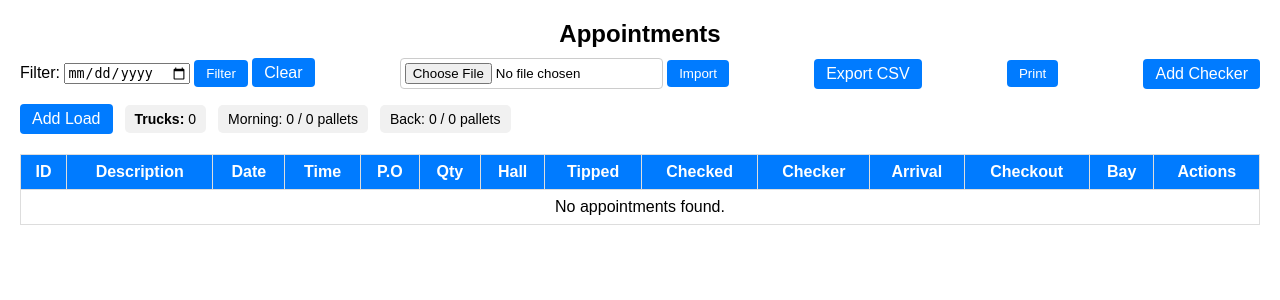
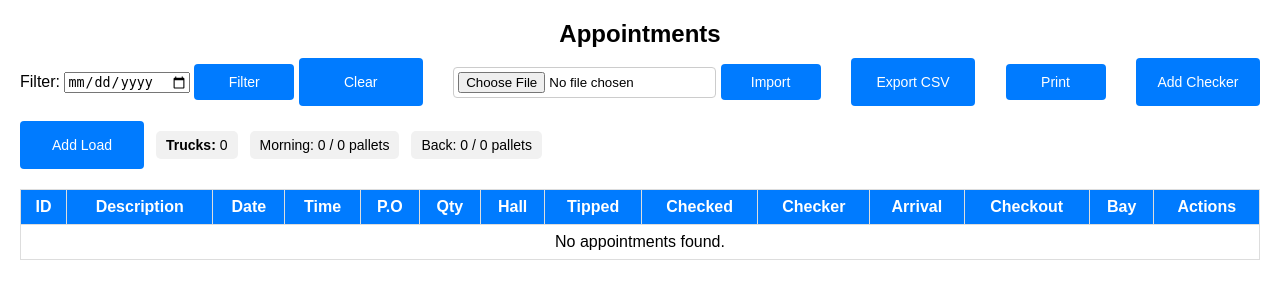
Before and after one commit to Buenomaurilio/Django_GoodsIn, a Django app: page / in a window 1280 px wide. Shown: the top 300 px of the page. Run offline with Django 5.2, Linux system fonts and the light colour scheme; the visitor is signed in with stand-in values (Sample User, id 1); data that the repository does not hold is empty.

Commit message:
adjust the size of the buttons

```diff
--- a/templates/appointments/appointment_list.html
+++ b/templates/appointments/appointment_list.html
@@ -39,14 +39,35 @@
     background-color: #5a6268;
   }
 
+  .btn,
+  .btn-edit,
+  .btn-delete {
+    min-width: 100px;
+    height: 36px;
+    padding: 6px 12px;
+    font-size: 14px;
+    border-radius: 4px;
+    cursor: pointer;
+    text-align: center;
+    text-decoration: none;
+    display: inline-flex;
+    align-items: center;
+    justify-content: center;
+    border: none;
+  }
+
+  .btn {
+    background-color: #007bff;
+    color: white;
+  }
+
+  .btn:hover {
+    background-color: #0056b3;
+  }
+
   .btn-edit {
     background-color: #007bff;
     color: white;
-    padding: 6px 10px;
-    border: none;
-    border-radius: 4px;
-    cursor: pointer;
-    text-decoration: none;
     margin-right: 6px;
   }
 
@@ -57,11 +78,6 @@
   .btn-delete {
     background-color: #dc3545;
     color: white;
-    padding: 6px 10px;
-    border: none;
-    border-radius: 4px;
-    cursor: pointer;
-    text-decoration: none;
   }
 
   .btn-delete:hover {
@@ -89,20 +105,6 @@
     align-items: center;
     gap: 12px;
     flex-wrap: wrap;
-  }
-
-  .btn {
-    background-color: #007bff;
-    color: white;
-    padding: 6px 12px;
-    border: none;
-    border-radius: 4px;
-    cursor: pointer;
-    text-decoration: none;
-  }
-
-  .btn:hover {
-    background-color: #0056b3;
   }
 
   .summary-box {
@@ -145,6 +147,7 @@
     color: red;
     font-weight: bold;
   }
+
   @media print {
     .controls-bar, .btn, input, select {
       display: none !important;
@@ -159,8 +162,8 @@
       color: black;
     }
   }
+</style>
 
-</style>
 <script>
   function updateTable() {
     const dateParam = document.getElementById('date')?.value;
```
Lines whose indentation alone changed are shown as unchanged.
